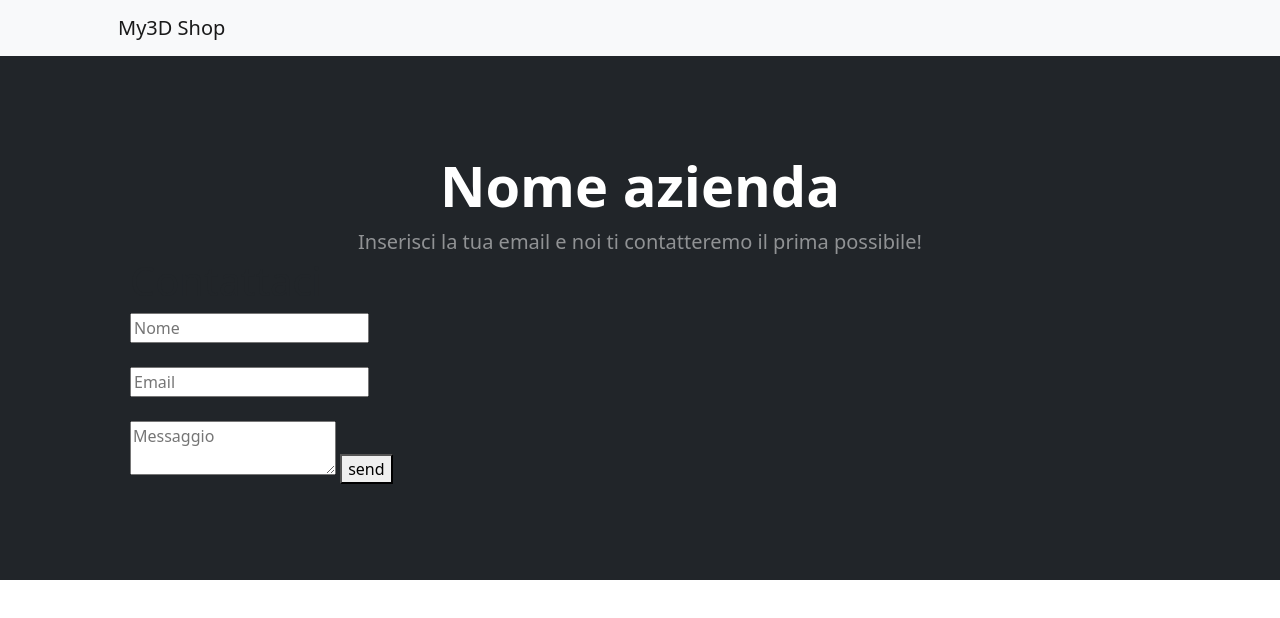
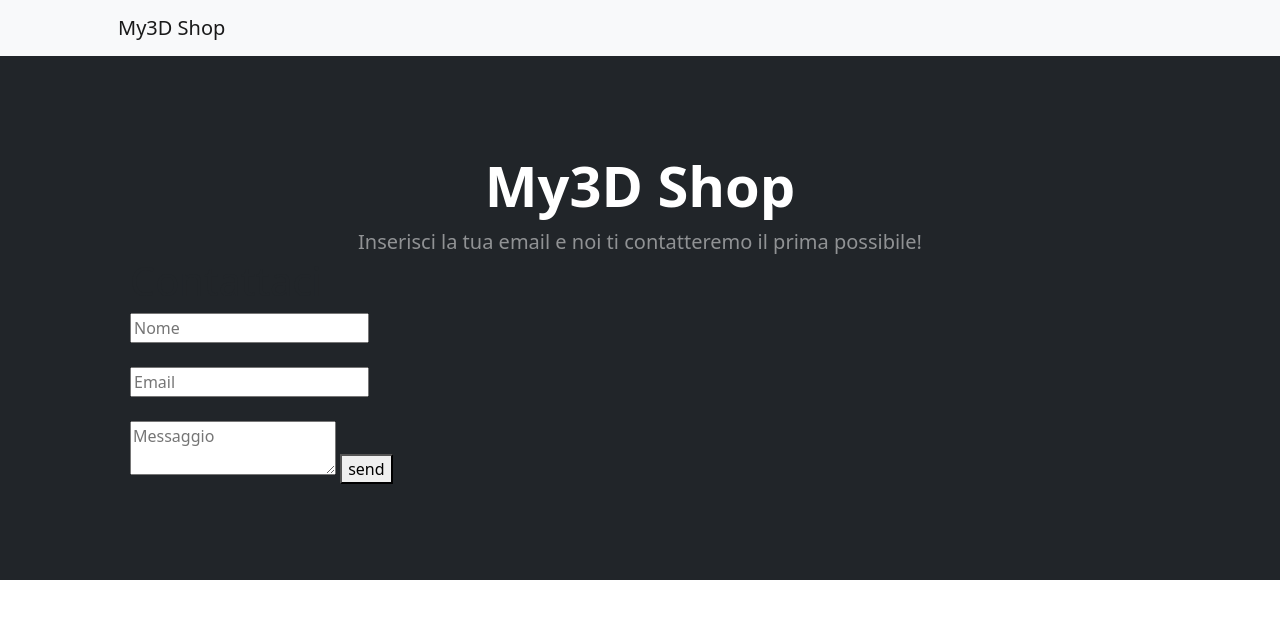
Before and after one commit to my3dshop/custom, a plain HTML site: page index.html in a window 1280 px wide. Drawn offline with nearby package versions, Linux system fonts and the light colour scheme.

Commit message:
Update index.html

```diff
--- a/index.html
+++ b/index.html
@@ -32,7 +32,7 @@
         <div class="container px-4 px-lg-5 my-5">
 
             <div class="text-center text-white">
-                <h1 class="display-4 fw-bolder">Nome azienda</h1>
+                <h1 class="display-4 fw-bolder">My3D Shop</h1>
                 <p class="lead fw-normal text-white-50 mb-0">Inserisci la tua email e noi ti contatteremo il prima possibile!</p>
             </div>
             <div class="container">
```
